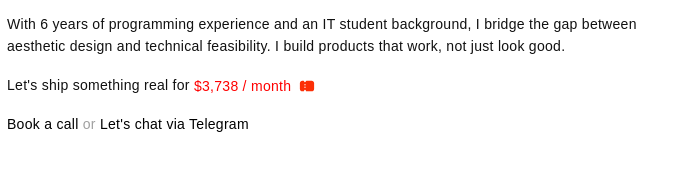
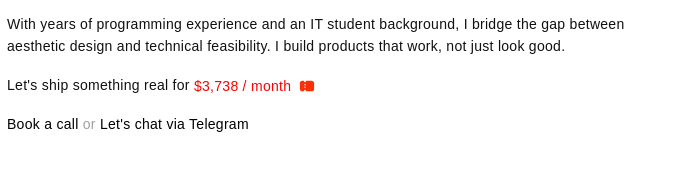
Before and after one commit to NikolaNoUndo/mySite, a website: page index.html in a window 1280 px wide. Shown: the part 279-470 px from the top of the page, 293-968 px from the left. Drawn offline with Linux system fonts and the light colour scheme; a web font is replaced by a local one.

Commit message:
Small changes.

```diff
--- a/index.html
+++ b/index.html
@@ -27,7 +27,7 @@
   <p class="updated muted">Updated March 18, 2026</p>
   <div class="bio">
     <p>I’m a product designer who actually gets the tech. I help B2B, AI and fintech founders build things that don't just look pretty, but earn user trust and actually work. Truly useful, just clean design that turns heads and hits goals.</p>
-    <p>With 6 years of programming experience and an IT student background, I bridge the gap between aesthetic design and technical feasibility. I build products that work, not just look good.</p>
+    <p>With years of programming experience and an IT student background, I bridge the gap between aesthetic design and technical feasibility. I build products that work, not just look good.</p>
   </div>
   <p class="pricing">Let's ship something real for <span class="price">$3,738 / month<img src="assets/ticket.svg" alt="ticket" class="ticket-icon"></span></p>
   <p class="links muted"><a href="https://cal.com/nikolanoundo/15min?user=nikolanoundo&overlayCalendar=true">Book a call</a> or <a href="https://t.me/nikolaNoUndo" target="_blank" rel="noopener">Let's chat via Telegram</a></p>
```
